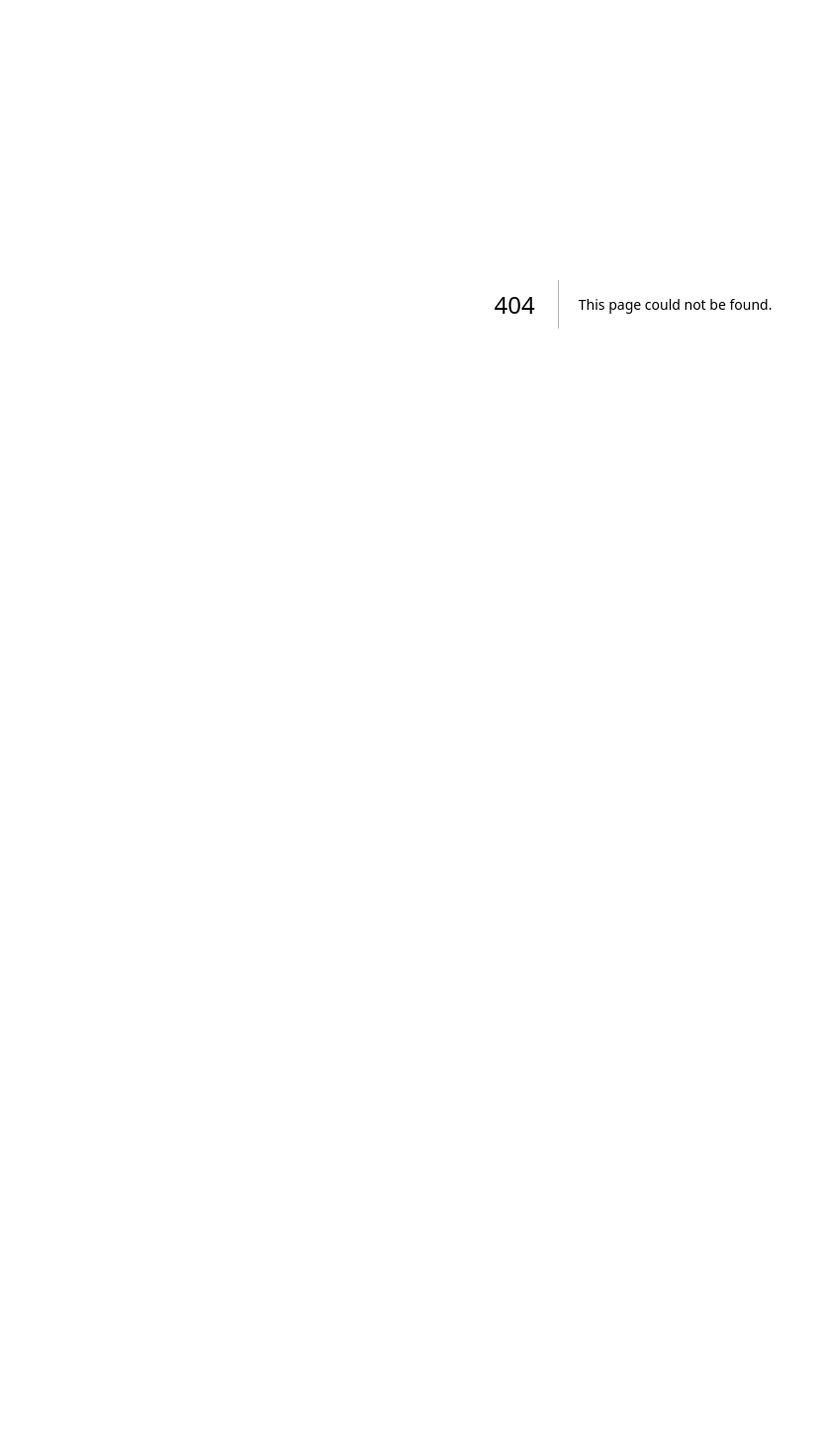
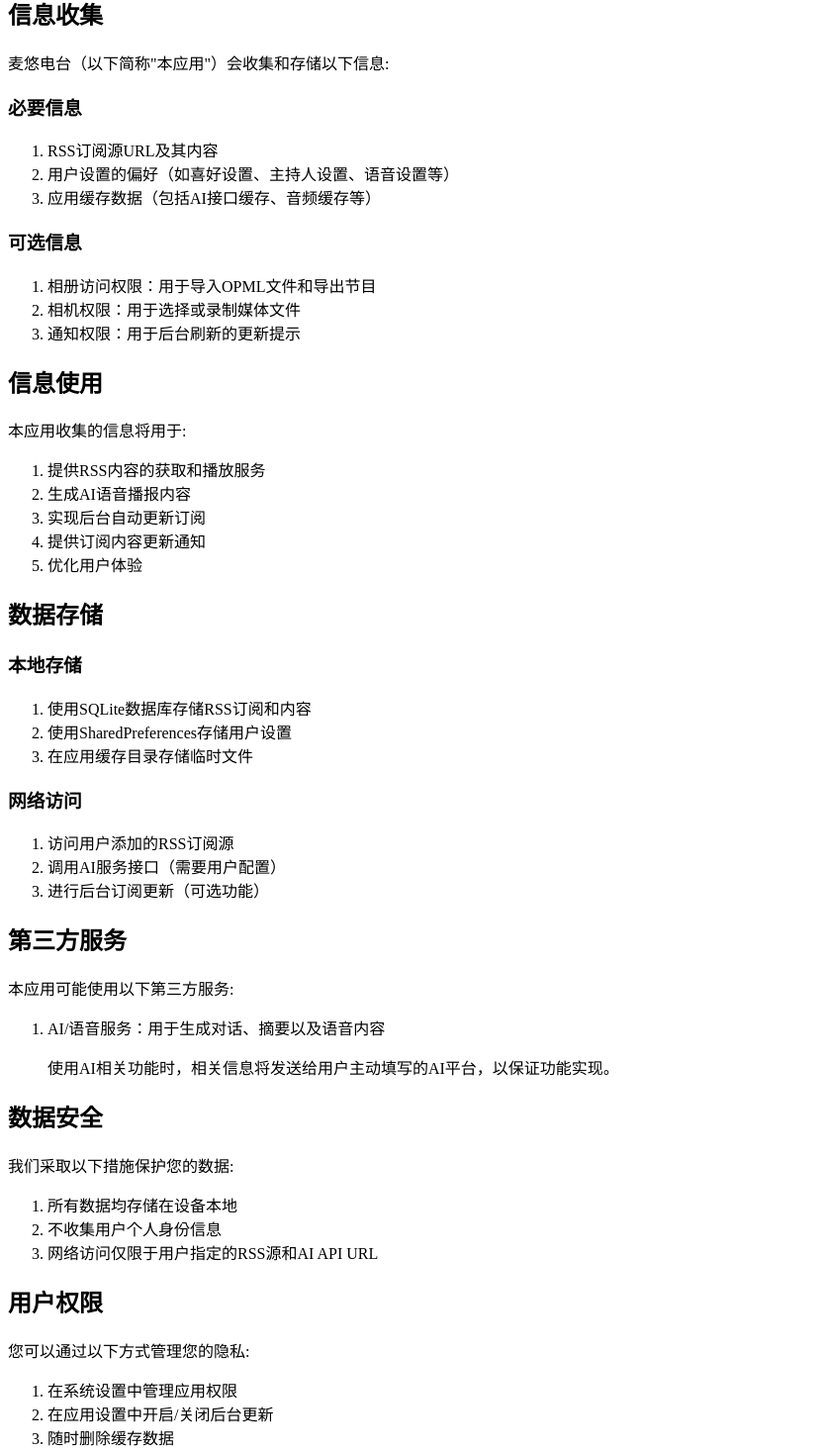
Before and after one commit to easychen/serverchan3-doc, a Next.js app: page /maidio/privacy in a window 1280 px wide. Before the commit this address had no page. Shown: the part 93-1560 px from the top of the page at 99% size, without its empty margins (0-835 px from the left). Before the commit the page ends 800 px from the top, so only its background shows below. Built offline with nearby package versions, Linux system fonts and the light colour scheme.

Commit message:
添加隐私协议

```diff
--- /dev/null
+++ b/pages/maidio/privacy.mdx
@@ -0,0 +1,71 @@
+# 麦悠电台隐私政策
+
+## 信息收集
+麦悠电台（以下简称"本应用"）会收集和存储以下信息:
+
+### 必要信息
+1. RSS订阅源URL及其内容
+1. 用户设置的偏好（如喜好设置、主持人设置、语音设置等）
+1. 应用缓存数据（包括AI接口缓存、音频缓存等）
+
+### 可选信息
+1. 相册访问权限：用于导入OPML文件和导出节目
+1. 相机权限：用于选择或录制媒体文件
+1. 通知权限：用于后台刷新的更新提示
+
+## 信息使用
+
+本应用收集的信息将用于:
+
+1. 提供RSS内容的获取和播放服务
+1. 生成AI语音播报内容
+1. 实现后台自动更新订阅
+1. 提供订阅内容更新通知
+1. 优化用户体验
+
+##  数据存储
+
+### 本地存储
+1. 使用SQLite数据库存储RSS订阅和内容
+1. 使用SharedPreferences存储用户设置
+1. 在应用缓存目录存储临时文件
+
+### 网络访问
+1. 访问用户添加的RSS订阅源
+1. 调用AI服务接口（需要用户配置）
+1. 进行后台订阅更新（可选功能）
+
+##  第三方服务
+
+本应用可能使用以下第三方服务:
+
+1. AI/语音服务：用于生成对话、摘要以及语音内容
+
+> 使用AI相关功能时，相关信息将发送给用户主动填写的AI平台，以保证功能实现。
+
+
+
+## 数据安全
+我们采取以下措施保护您的数据:
+
+1. 所有数据均存储在设备本地
+1. 不收集用户个人身份信息
+1. 网络访问仅限于用户指定的RSS源和AI API URL
+
+## 用户权限
+您可以通过以下方式管理您的隐私:
+
+1. 在系统设置中管理应用权限
+1. 在应用设置中开启/关闭后台更新
+1. 随时删除缓存数据
+1. 控制通知提醒设置
+
+## 政策更新
+
+我们保留随时更新本隐私政策的权利。政策更新后，我们会在应用中通知用户。
+
+## 联系我们
+
+如果您对本隐私政策有任何疑问，请通过support@ft07.com 和我们联系。
+
+最后更新日期: 2024年12月24日
```
